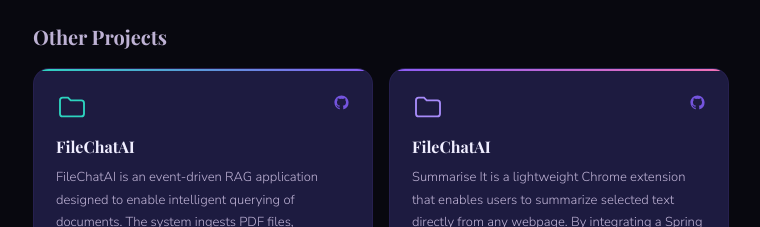
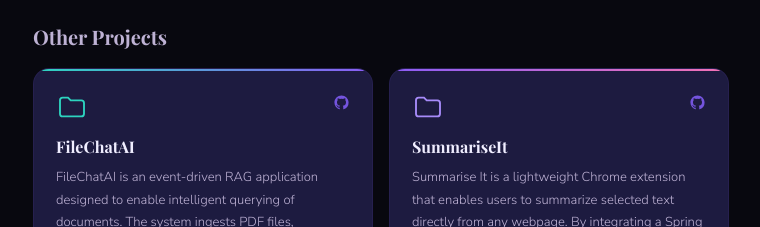
Before and after one commit to preetihegde/ai-assisted-portfolio, a React (Vite) app in the folder frontend/: page / in a window 1280 px wide. Shown: the part 2760-2987 px from the top of the page, without its empty margins (81-841 px from the left). Built offline with nearby package versions, Linux system fonts and the light colour scheme; a web font is replaced by a local one.

Commit message:
Update project details for SummariseIt

```diff
--- a/frontend/src/data/portfolio.ts
+++ b/frontend/src/data/portfolio.ts
@@ -122,8 +122,8 @@ AWS-Dienste eingesetzt zur Steigerung der Skalierbarkeit und Ressourcenauslastun
       demo:   null,
     },
     {
-      id:    "proj3",
-      title: { en: "FileChatAI", de: "FileChatAI" },
+      id:    "proj4",
+      title: { en: "SummariseIt", de: "SummariseIt" },
       description: {
         en: `Summarise It is a lightweight Chrome extension that enables users to summarize selected text directly from any webpage.
               By integrating a Spring Boot backend with the Gemini API, the system provides concise and meaningful summaries in real time, improving content consumption and productivity.`,
```
